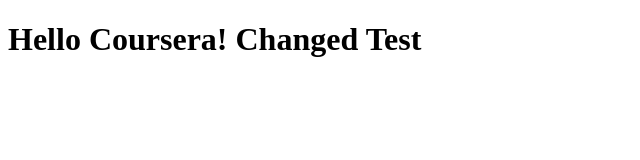
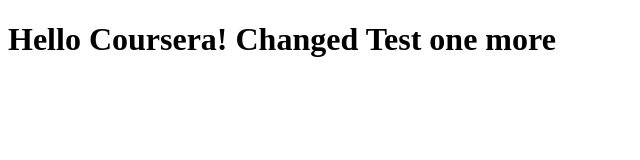
Before and after one commit to viethai-tr/coursera-test, a plain HTML site: page site/index.html in a window 1280 px wide. Shown: the whole page, without its empty margins (0-640 px from the left). Drawn offline with Linux system fonts and the light colour scheme.

Commit message:
Test addition one more time

```diff
--- a/site/index.html
+++ b/site/index.html
@@ -4,6 +4,6 @@
 	<title>Hello Coursera!</title>
 </head>
 <body>
-	<h1>Hello Coursera! Changed Test</h1>
+	<h1>Hello Coursera! Changed Test one more</h1>
 </body>
 </html>
```
